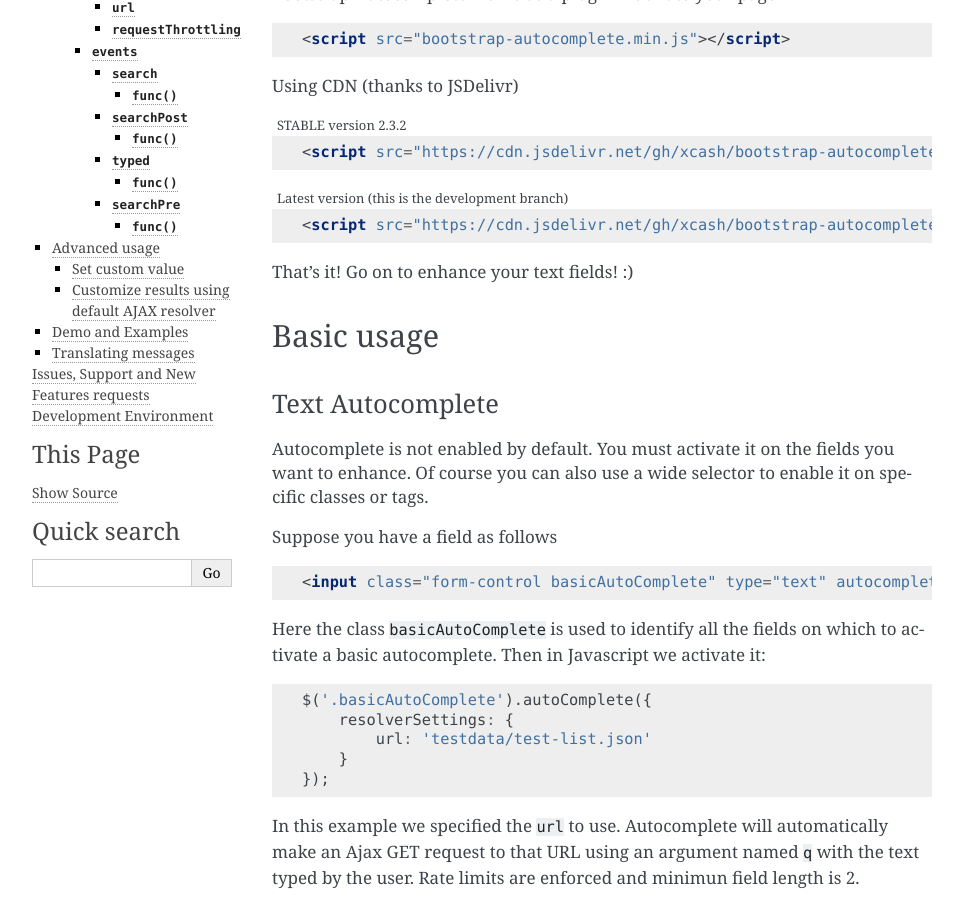
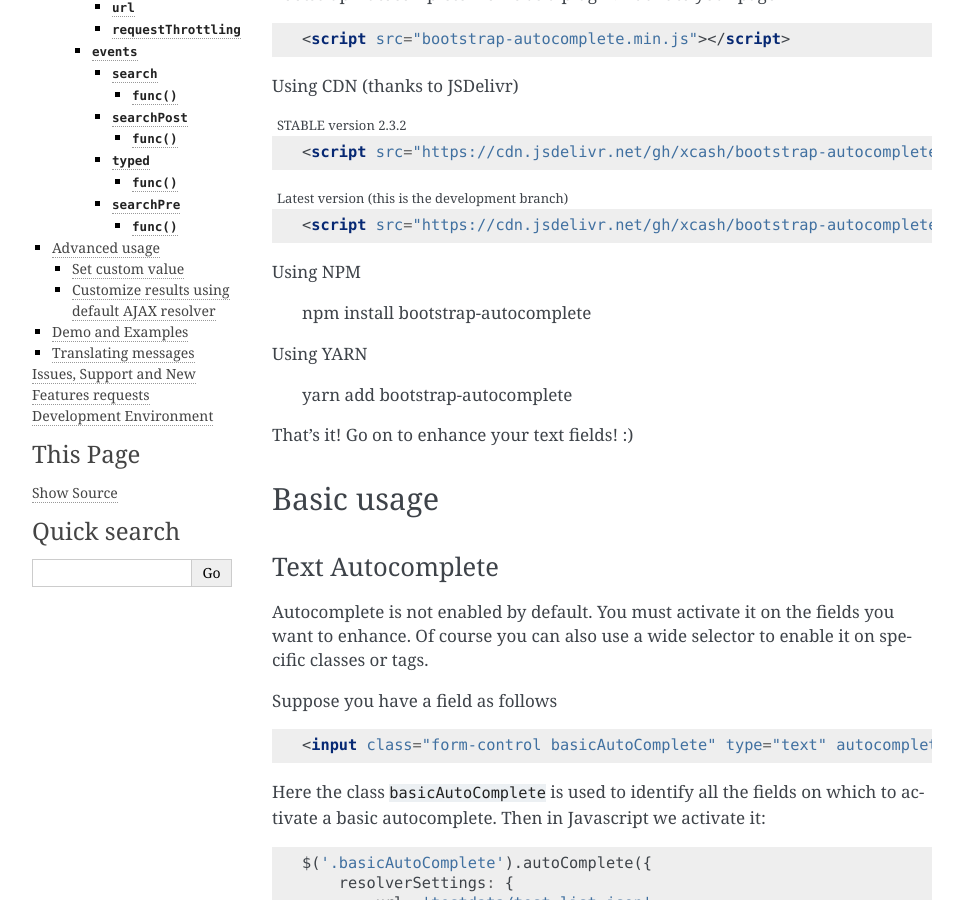
Before and after one commit to xcash/bootstrap-autocomplete, a Sphinx documentation site: the page built from docs/index.rst, in a window 1280 px wide and 900 px high, scrolled down 588 px. Shown: the whole window, without its empty margins (148-1111 px from the left). Built offline with Sphinx 7.4.7, drawn with Linux system fonts in a browser that asks for light colours.

Commit message:
Npm / Yarn info

```diff
--- a/docs/index.rst
+++ b/docs/index.rst
@@ -43,7 +43,16 @@
 
     <script src="https://cdn.jsdelivr.net/gh/xcash/bootstrap-autocomplete@master/dist/latest/bootstrap-autocomplete.min.js"></script>
 
+Using NPM
+
+    npm install bootstrap-autocomplete
+
+Using YARN
+
+    yarn add bootstrap-autocomplete
+
 That's it! Go on to enhance your text fields! :)
+
 
 Basic usage
 -----------
```
